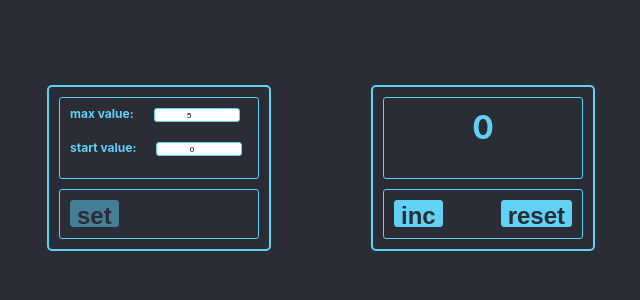
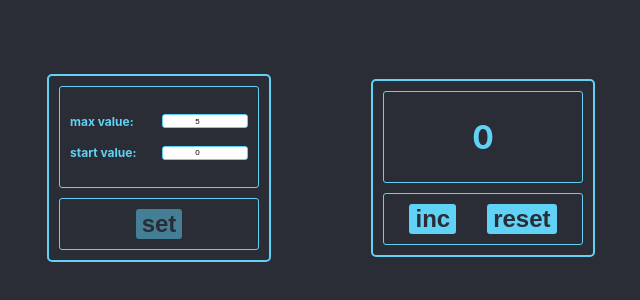
Before and after one commit to SergBobrov/smart_counter, a React (Create React App) app: page / in a window 1280 px wide. Shown: the part 232-532 px from the top of the page, without its empty margins (319-959 px from the left). Built offline with nearby package versions, Linux system fonts and the light colour scheme.

Commit message:
adaptive menu

```diff
--- a/src/Components/UniversalButton.tsx
+++ b/src/Components/UniversalButton.tsx
@@ -11,9 +11,7 @@ type counterPropsType = {
 export const UniversalButton: React.FC<counterPropsType> = (
     {onClickAction, name, disabled}) => {
     return (
-        <div className={"button_wrapper"}>
-            <button className={`button  + ${disabled ? "button_disabled" : ""}`}
-                    disabled={disabled} onClick={onClickAction}>{name}</button>
-        </div>
+        <button className={`button  + ${disabled ? "button_disabled" : ""}`}
+                disabled={disabled} onClick={onClickAction}>{name}</button>
     )
 }
--- a/src/Components/ValueInput.tsx
+++ b/src/Components/ValueInput.tsx
@@ -18,10 +18,10 @@ export const ValueInput: React.FC<ValueInputType> = ({name, setValue, value, dis
 
 
     return (
-        <div>
+        <div className={"fields_wrapper"}>
             <span className={"value_span"}>{name}</span>
-            <span><input value={value} className={`input ${disabled ? "input_error" : ""}`} type="number"
-                         onChange={changeValue} onKeyPress={onValueInputClick}/>  </span>
+            <input value={value} className={`input ${disabled ? "input_error" : ""}`} type="number"
+                   onChange={changeValue} onKeyPress={onValueInputClick}/>
         </div>
     )
 };
--- a/src/Components/counter.css
+++ b/src/Components/counter.css
@@ -1,10 +1,10 @@
 .wrapper {
     background-color: #2A2C36;
-    height: 100vh;
+    min-height: 100vh;
     display: flex;
     justify-content: center;
     align-items: center;
-
+    flex-wrap: wrap;
 }
 
 .first_counter {
@@ -30,7 +30,7 @@
     border: 1px solid #60D2F5;
     border-radius: 3px;
     padding: 10px;
-    justify-content: space-between;
+    justify-content: space-around;
     align-items: center;
 }
 
@@ -38,11 +38,18 @@
 .button {
     color: #2A2C36;
     background-color: #60D2F5;
-    border: 1px solid #60D2F5;
     border-radius: 3px;
     font-size: x-large;
     font-weight: bold;
-    height: 27px;
+    height: 30px;
+    outline: 1px solid transparent;
+    border: none;
+}
+
+.button:active {
+    color: #60D2F5;
+    background-color: #2A2C36;
+    transition: 0.2s;
 }
 
 .button_disabled {
@@ -50,33 +57,37 @@
 }
 
 .display {
+    display: flex;
+    justify-content: center;
+    align-items: center;
     color: #60D2F5;
     font-size: xx-large;
     font-weight: bold;
     background-color: #2A2C36;
     border: 1px solid #60D2F5;
     border-radius: 3px;
-    padding: 10px;
     margin-bottom: 10px;
-    text-align: center;
-    vertical-align: center;
-    height: 60px;
+    height: 90px;
 }
 
 .display_red {
     font-size: 42px;
     color: crimson;
-    }
+}
 
 .text {
     font-size: medium;
 }
 
 .input_block {
+    display: flex;
+    flex-direction: column;
+    justify-content: space-evenly;
     border: 1px solid #60D2F5;
     margin-bottom: 10px;
     border-radius: 3px;
     height: 80px;
+    padding: 10px;
 }
 
 .input {
@@ -85,7 +96,6 @@
     height: 10px;
     border: 1px solid #60D2F5;
     border-radius: 3px;
-    margin: 10px;
     text-align: center;
 }
 
@@ -98,5 +108,10 @@
     color: #60D2F5;
     font-size: 12px;
     font-weight: bold;
-    margin: 10px;
 }
+
+.fields_wrapper {
+    display: flex;
+    justify-content: space-between;
+    align-items: center;
+}
```
